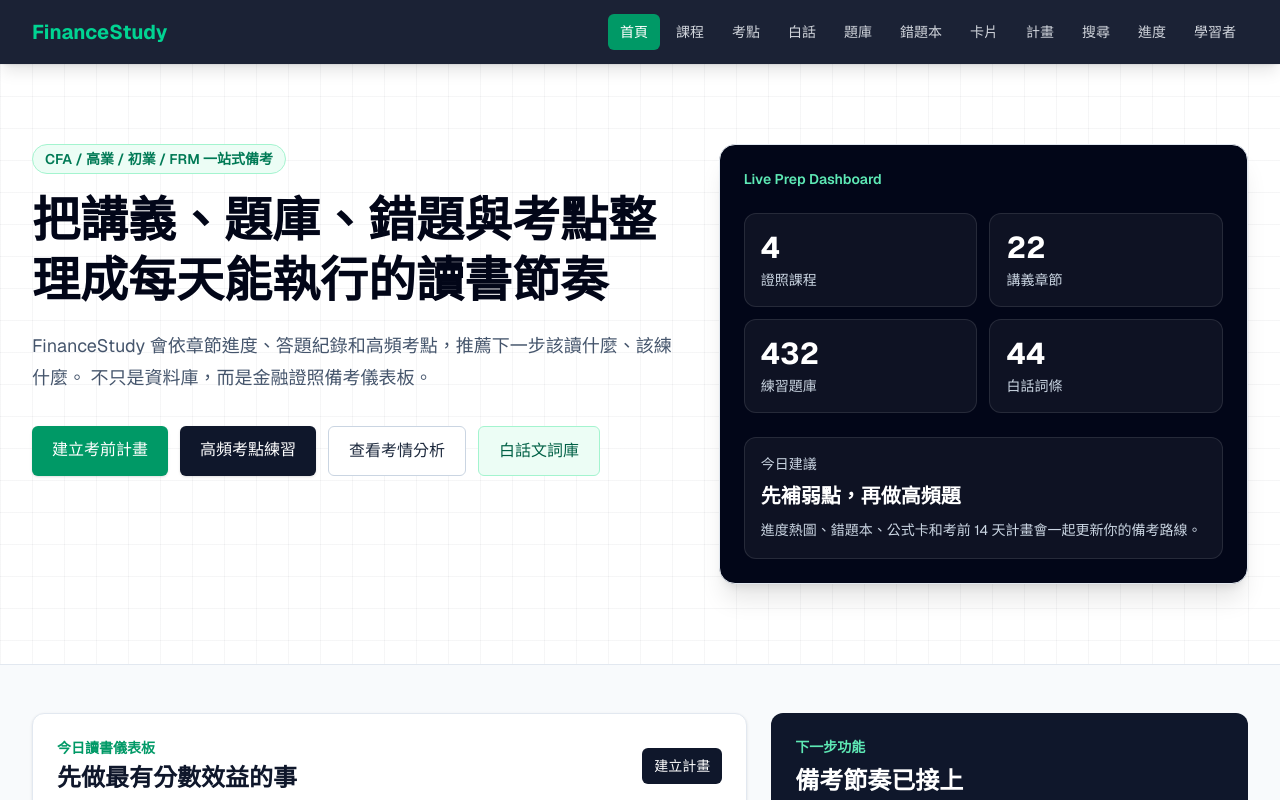
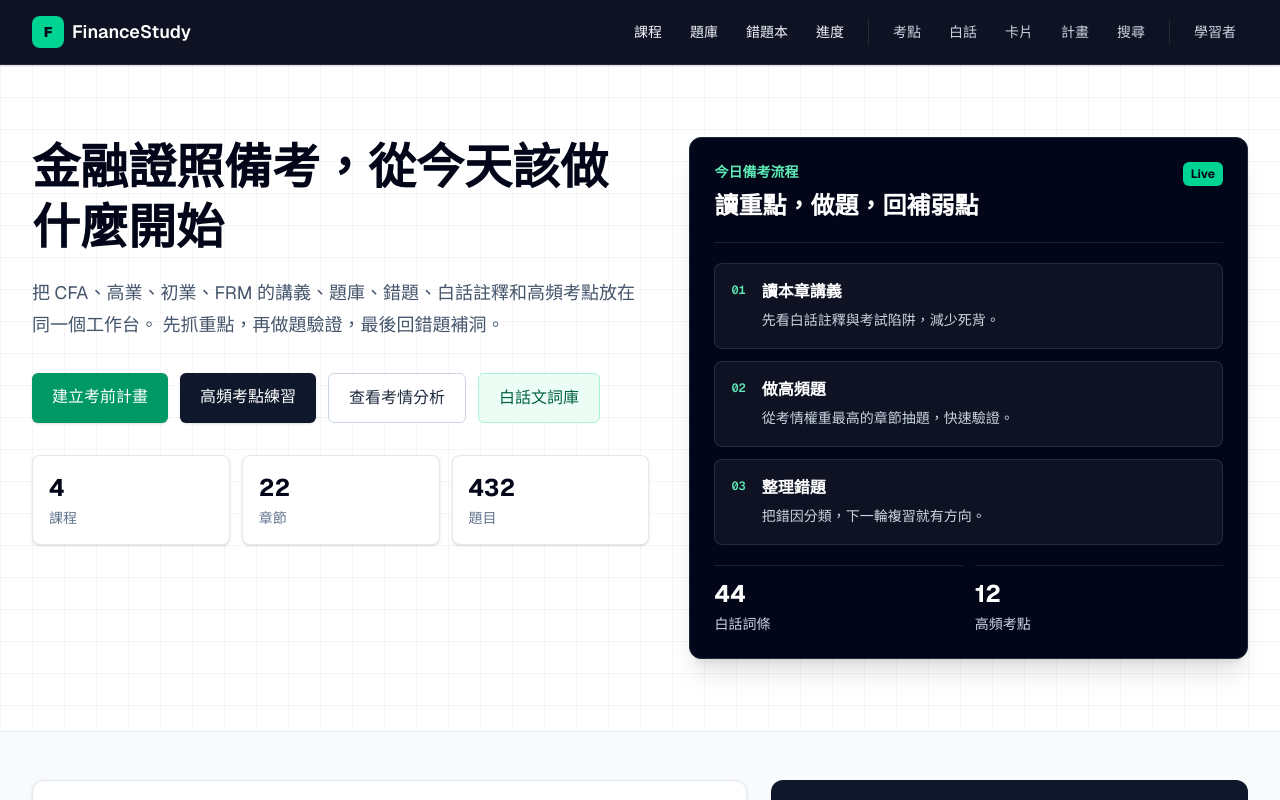
Before and after one commit to ykk820/finance-study, a Next.js app: page / in a window 1280 px wide. Shown: the top 800 px of the page. Built offline with nearby package versions, Linux system fonts and the light colour scheme.

Commit message:
Polish home and navigation UI

```diff
--- a/src/app/page.tsx
+++ b/src/app/page.tsx
@@ -20,20 +20,19 @@
 };
 
 export default function HomePage() {
+  const totalChapters = courses.reduce((sum, course) => sum + course.chapters.length, 0);
+
   return (
     <div className="animate-fade-up">
       <section className="surface-grid border-b border-slate-200 bg-white">
-        <div className="mx-auto grid max-w-7xl grid-cols-1 gap-10 px-4 py-16 sm:px-6 lg:grid-cols-[1.1fr_0.9fr] lg:px-8 lg:py-20">
+        <div className="mx-auto grid max-w-7xl grid-cols-1 gap-10 px-4 py-14 sm:px-6 lg:grid-cols-[1.05fr_0.95fr] lg:px-8 lg:py-18">
           <div>
-            <p className="mb-4 inline-flex rounded-full border border-emerald-200 bg-emerald-50 px-3 py-1 text-sm font-semibold text-emerald-700">
-              CFA / 高業 / 初業 / FRM 一站式備考
-            </p>
             <h1 className="max-w-3xl text-4xl font-bold leading-tight text-slate-950 sm:text-5xl">
-              把講義、題庫、錯題與考點整理成每天能執行的讀書節奏
+              金融證照備考，從今天該做什麼開始
             </h1>
             <p className="mt-5 max-w-2xl text-lg leading-8 text-slate-600">
-              FinanceStudy 會依章節進度、答題紀錄和高頻考點，推薦下一步該讀什麼、該練什麼。
-              不只是資料庫，而是金融證照備考儀表板。
+              把 CFA、高業、初業、FRM 的講義、題庫、錯題、白話註釋和高頻考點放在同一個工作台。
+              先抓重點，再做題驗證，最後回錯題補洞。
             </p>
             <div className="mt-8 flex flex-wrap gap-3">
               <Link
@@ -61,25 +60,52 @@
                 白話文詞庫
               </Link>
             </div>
+            <div className="mt-8 grid max-w-2xl grid-cols-3 gap-3">
+              <HeroStat tone="light" label="課程" value={`${courses.length}`} />
+              <HeroStat tone="light" label="章節" value={`${totalChapters}`} />
+              <HeroStat tone="light" label="題目" value={`${questions.length}`} />
+            </div>
           </div>
 
-          <div className="rounded-2xl border border-slate-200 bg-slate-950 p-6 text-white shadow-xl">
-            <p className="text-sm font-semibold text-emerald-300">Live Prep Dashboard</p>
-            <div className="mt-6 grid grid-cols-2 gap-3">
-              <HeroStat label="證照課程" value={`${courses.length}`} />
+          <div className="rounded-xl border border-slate-800 bg-slate-950 p-6 text-white shadow-xl">
+            <div className="flex items-start justify-between gap-4 border-b border-white/10 pb-5">
+              <div>
+                <p className="text-sm font-semibold text-emerald-300">今日備考流程</p>
+                <h2 className="mt-2 text-2xl font-bold">讀重點，做題，回補弱點</h2>
+              </div>
+              <span className="rounded-md bg-emerald-400 px-2 py-1 text-xs font-bold text-slate-950">
+                Live
+              </span>
+            </div>
+            <div className="mt-5 space-y-3">
+              <HeroStep
+                index="01"
+                title="讀本章講義"
+                description="先看白話註釋與考試陷阱，減少死背。"
+                href="/courses"
+              />
+              <HeroStep
+                index="02"
+                title="做高頻題"
+                description="從考情權重最高的章節抽題，快速驗證。"
+                href="/quiz?mode=focus"
+              />
+              <HeroStep
+                index="03"
+                title="整理錯題"
+                description="把錯因分類，下一輪複習就有方向。"
+                href="/wrong-answers"
+              />
+            </div>
+            <div className="mt-5 grid grid-cols-2 gap-3">
+              <HeroStat label="白話詞條" value={`${glossaryTerms.length}`} />
               <HeroStat
-                label="講義章節"
-                value={`${courses.reduce((sum, c) => sum + c.chapters.length, 0)}`}
+                label="高頻考點"
+                value={`${examFocusCourses.reduce(
+                  (sum, focus) => sum + focus.topics.filter((topic) => topic.priority === "high").length,
+                  0
+                )}`}
               />
-              <HeroStat label="練習題庫" value={`${questions.length}`} />
-              <HeroStat label="白話詞條" value={`${glossaryTerms.length}`} />
-            </div>
-            <div className="mt-6 rounded-xl border border-white/10 bg-white/5 p-4">
-              <p className="text-sm text-slate-300">今日建議</p>
-              <p className="mt-2 text-xl font-semibold">先補弱點，再做高頻題</p>
-              <p className="mt-2 text-sm leading-6 text-slate-300">
-                進度熱圖、錯題本、公式卡和考前 14 天計畫會一起更新你的備考路線。
-              </p>
             </div>
           </div>
         </div>
@@ -185,11 +211,56 @@
   );
 }
 
-function HeroStat({ label, value }: { label: string; value: string }) {
+function HeroStep({
+  index,
+  title,
+  description,
+  href,
+}: {
+  index: string;
+  title: string;
+  description: string;
+  href: string;
+}) {
   return (
-    <div className="rounded-xl border border-white/10 bg-white/5 p-4">
-      <p className="text-3xl font-bold">{value}</p>
-      <p className="mt-1 text-sm text-slate-300">{label}</p>
+    <Link
+      href={href}
+      className="group flex items-start gap-4 rounded-lg border border-white/10 bg-white/5 p-4 transition-colors hover:bg-white/10"
+    >
+      <span className="mt-0.5 font-mono text-xs font-semibold text-emerald-300">{index}</span>
+      <span>
+        <span className="block font-semibold text-white">{title}</span>
+        <span className="mt-1 block text-sm leading-6 text-slate-300 group-hover:text-slate-200">
+          {description}
+        </span>
+      </span>
+    </Link>
+  );
+}
+
+function HeroStat({
+  label,
+  value,
+  tone = "dark",
+}: {
+  label: string;
+  value: string;
+  tone?: "dark" | "light";
+}) {
+  return (
+    <div
+      className={
+        tone === "light"
+          ? "rounded-lg border border-slate-200 bg-white p-4 shadow-sm"
+          : "border-t border-white/10 pt-3"
+      }
+    >
+      <p className={tone === "light" ? "text-2xl font-bold text-slate-950" : "text-2xl font-bold text-white"}>
+        {value}
+      </p>
+      <p className={tone === "light" ? "mt-1 text-sm text-slate-500" : "mt-1 text-sm text-slate-300"}>
+        {label}
+      </p>
     </div>
   );
 }
--- a/src/components/Navbar.tsx
+++ b/src/components/Navbar.tsx
@@ -5,17 +5,19 @@
 import { useState } from "react";
 import { logout, useCurrentUser } from "@/lib/auth";
 
-const navItems = [
-  { href: "/", label: "首頁" },
+const primaryNavItems = [
   { href: "/courses", label: "課程" },
+  { href: "/quiz", label: "題庫" },
+  { href: "/wrong-answers", label: "錯題本" },
+  { href: "/progress", label: "進度" },
+];
+
+const secondaryNavItems = [
   { href: "/exam-focus", label: "考點" },
   { href: "/plain-language", label: "白話" },
-  { href: "/quiz", label: "題庫" },
-  { href: "/wrong-answers", label: "錯題本" },
   { href: "/flashcards", label: "卡片" },
   { href: "/study-plan", label: "計畫" },
   { href: "/search", label: "搜尋" },
-  { href: "/progress", label: "進度" },
 ];
 
 export default function Navbar() {
@@ -28,73 +30,134 @@
     setMenuOpen(false);
   };
 
-  const navContent = (
-    <>
-      {navItems.map((item) => (
+  const isActive = (href: string) => pathname === href || (href !== "/" && pathname.startsWith(`${href}/`));
+  const navLinkClass = (href: string, tone: "primary" | "secondary" = "primary") =>
+    `rounded-md px-3 py-2 text-sm font-medium transition-colors ${
+      isActive(href)
+        ? "bg-emerald-500 text-slate-950"
+        : tone === "primary"
+          ? "text-slate-100 hover:bg-white/10 hover:text-white"
+          : "text-slate-300 hover:bg-white/10 hover:text-white"
+    }`;
+
+  return (
+    <nav className="sticky top-0 z-40 border-b border-white/10 bg-slate-950/95 text-white shadow-sm backdrop-blur">
+      <div className="mx-auto max-w-7xl px-4 sm:px-6 lg:px-8">
+        <div className="flex h-16 items-center justify-between gap-4">
+          <Link href="/" className="flex items-center gap-2" onClick={() => setMenuOpen(false)}>
+            <span className="grid h-8 w-8 place-items-center rounded-lg bg-emerald-400 text-sm font-black text-slate-950">
+              F
+            </span>
+            <span className="text-lg font-semibold tracking-normal text-white">FinanceStudy</span>
+          </Link>
+          <div className="hidden items-center gap-2 lg:flex">
+            <div className="flex items-center gap-1">
+              {primaryNavItems.map((item) => (
                 <Link
                   key={item.href}
                   href={item.href}
-          onClick={() => setMenuOpen(false)}
-          className={`px-3 py-2 rounded-md text-sm font-medium transition-colors ${
-            pathname === item.href
-              ? "bg-emerald-600 text-white"
-              : "text-gray-300 hover:bg-slate-700 hover:text-white"
-          }`}
+                  className={navLinkClass(item.href)}
                 >
                   {item.label}
                 </Link>
               ))}
+            </div>
+            <div className="mx-1 h-6 w-px bg-white/10" />
+            <div className="flex items-center gap-1">
+              {secondaryNavItems.map((item) => (
+                <Link
+                  key={item.href}
+                  href={item.href}
+                  className={navLinkClass(item.href, "secondary")}
+                >
+                  {item.label}
+                </Link>
+              ))}
+            </div>
+            <div className="mx-1 h-6 w-px bg-white/10" />
             {user ? (
-        <>
-          <span className="px-3 py-2 text-sm font-medium text-emerald-300">
+              <div className="flex items-center gap-1">
+                <span className="rounded-md px-3 py-2 text-sm font-medium text-emerald-300">
                   {user.name}
                 </span>
                 <button
                   type="button"
                   onClick={handleLogout}
-            className="px-3 py-2 rounded-md text-sm font-medium text-gray-300 transition-colors hover:bg-slate-700 hover:text-white"
+                  className="rounded-md px-3 py-2 text-sm font-medium text-slate-300 transition-colors hover:bg-white/10 hover:text-white"
                 >
                   登出
                 </button>
-        </>
+              </div>
+            ) : (
+              <Link
+                href="/auth"
+                className={navLinkClass("/auth", "secondary")}
+              >
+                學習者
+              </Link>
+            )}
+          </div>
+          <button
+            type="button"
+            onClick={() => setMenuOpen((open) => !open)}
+            className="rounded-md border border-white/10 px-3 py-2 text-sm font-medium text-slate-200 hover:bg-white/10 hover:text-white lg:hidden"
+            aria-expanded={menuOpen}
+          >
+            {menuOpen ? "關閉" : "選單"}
+          </button>
+        </div>
+        {menuOpen && (
+          <div className="grid gap-4 border-t border-white/10 py-4 lg:hidden">
+            <div>
+              <p className="mb-2 px-2 text-xs font-semibold uppercase tracking-wide text-slate-500">主要功能</p>
+              <div className="grid gap-1">
+                {primaryNavItems.map((item) => (
+                  <Link
+                    key={item.href}
+                    href={item.href}
+                    onClick={() => setMenuOpen(false)}
+                    className={navLinkClass(item.href)}
+                  >
+                    {item.label}
+                  </Link>
+                ))}
+              </div>
+            </div>
+            <div>
+              <p className="mb-2 px-2 text-xs font-semibold uppercase tracking-wide text-slate-500">學習工具</p>
+              <div className="grid grid-cols-2 gap-1">
+                {secondaryNavItems.map((item) => (
+                  <Link
+                    key={item.href}
+                    href={item.href}
+                    onClick={() => setMenuOpen(false)}
+                    className={navLinkClass(item.href, "secondary")}
+                  >
+                    {item.label}
+                  </Link>
+                ))}
+              </div>
+            </div>
+            {user ? (
+              <div className="flex items-center justify-between rounded-lg bg-white/5 px-3 py-2">
+                <span className="text-sm font-medium text-emerald-300">{user.name}</span>
+                <button
+                  type="button"
+                  onClick={handleLogout}
+                  className="rounded-md px-3 py-2 text-sm font-medium text-slate-300 hover:bg-white/10 hover:text-white"
+                >
+                  登出
+                </button>
+              </div>
             ) : (
               <Link
                 href="/auth"
                 onClick={() => setMenuOpen(false)}
-          className={`px-3 py-2 rounded-md text-sm font-medium transition-colors ${
-            pathname === "/auth"
-              ? "bg-emerald-600 text-white"
-              : "text-gray-300 hover:bg-slate-700 hover:text-white"
-          }`}
+                className={navLinkClass("/auth", "secondary")}
               >
-          學習者
+                學習者設定
               </Link>
             )}
-    </>
-  );
-
-  return (
-    <nav className="sticky top-0 z-40 bg-slate-900/95 text-white shadow-lg backdrop-blur">
-      <div className="max-w-7xl mx-auto px-4 sm:px-6 lg:px-8">
-        <div className="flex items-center justify-between h-16">
-          <Link href="/" className="text-xl font-bold text-emerald-400">
-            FinanceStudy
-          </Link>
-          <div className="hidden lg:flex items-center gap-1">
-            {navContent}
-          </div>
-          <button
-            type="button"
-            onClick={() => setMenuOpen((open) => !open)}
-            className="lg:hidden rounded-md px-3 py-2 text-sm text-gray-300 hover:bg-slate-700 hover:text-white"
-            aria-expanded={menuOpen}
-          >
-            選單
-          </button>
-        </div>
-        {menuOpen && (
-          <div className="lg:hidden grid gap-1 border-t border-slate-700 py-3">
-            {navContent}
           </div>
         )}
       </div>
```
Lines whose indentation alone changed are shown as unchanged.
